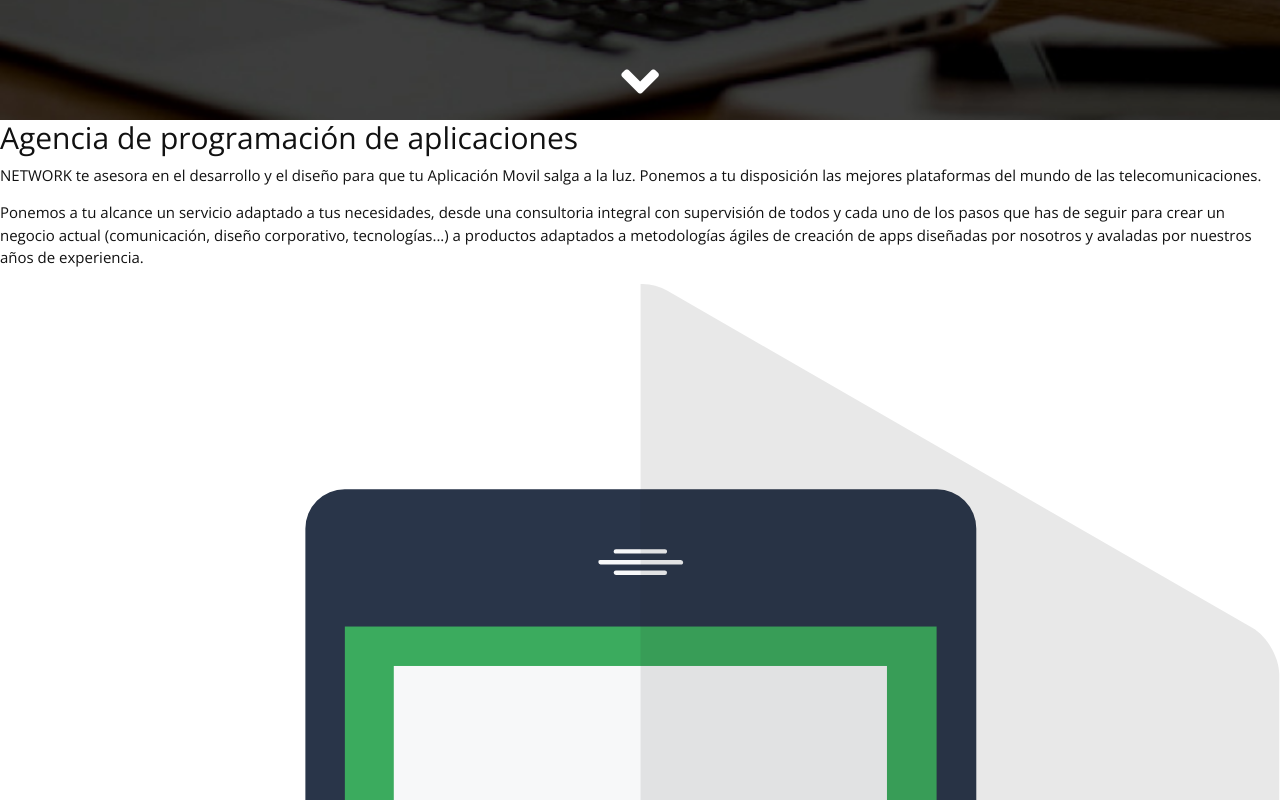
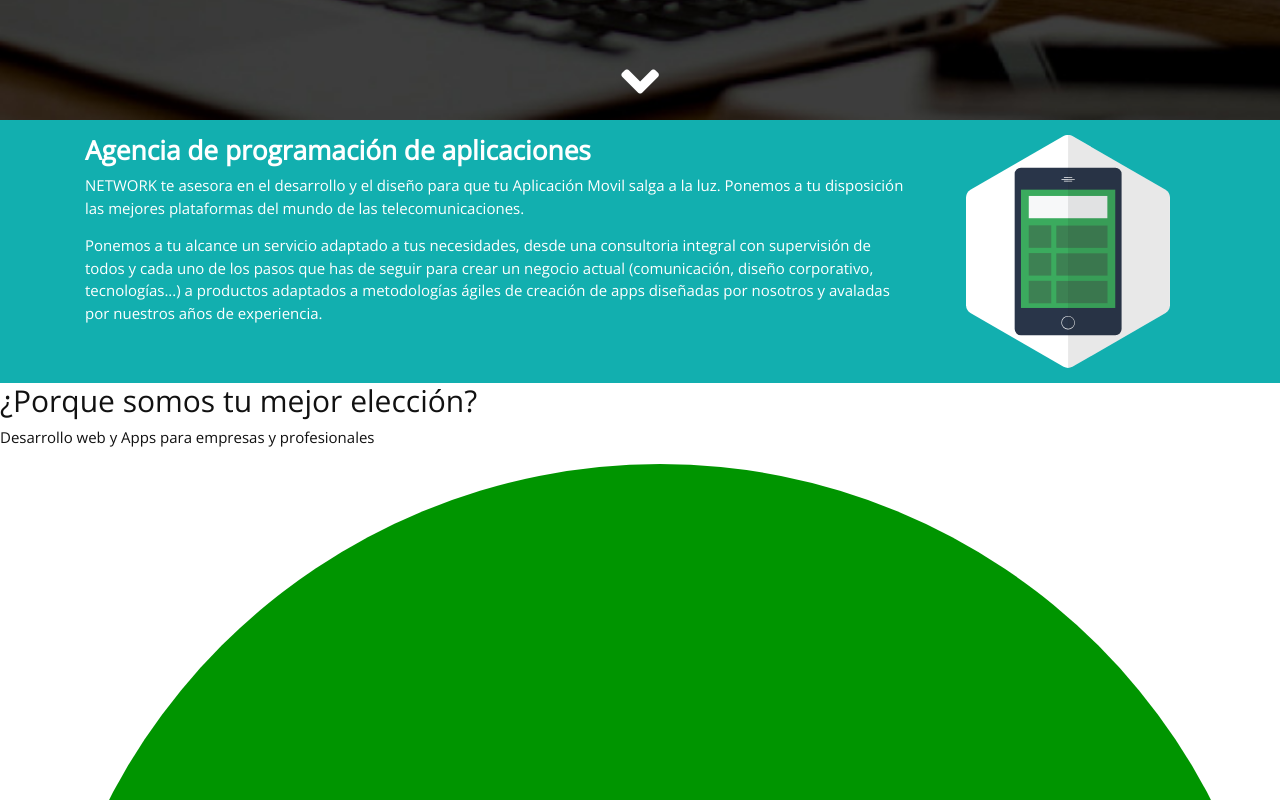
Before and after one commit to noble07/curso-bootstrap-4-sm, a website built with webpack: page index.html in a window 1280 px wide. Shown: the part 680-1480 px from the top of the page. Built offline with nearby package versions, Linux system fonts and the light colour scheme.

Commit message:
Se maqueta seccion Agencia

```diff
--- a/assets/scss/breakpoints/_custom.scss
+++ b/assets/scss/breakpoints/_custom.scss
@@ -138,3 +138,15 @@ body {
   50% { transform: translateY(6px); }
   to { transform: translateY(0); }
 }
+
+/*------------- SECION AGENCIA ----------------*/
+.agency {
+  background: $primary;
+  color: #fff;
+
+  img {
+    width: 80%;
+    margin: 0 auto;
+    display: block;
+  }
+}
--- a/index.html
+++ b/index.html
@@ -56,11 +56,19 @@
     </div>
   </section>
 
-  <section class="agency" id="agency">
-    <h2>Agencia de programación de aplicaciones</h2>
-    <p>NETWORK te asesora en el desarrollo y el diseño para que tu Aplicación Movil salga a la luz. Ponemos a tu disposición las mejores plataformas del mundo de las telecomunicaciones.</p>
-    <p>Ponemos a tu alcance un servicio adaptado a tus necesidades, desde una consultoria integral con supervisión de todos y cada uno de los pasos que has de seguir para crear un negocio actual (comunicación, diseño corporativo, tecnologías...) a productos adaptados a metodologías ágiles de creación de apps diseñadas por nosotros y avaladas por nuestros años de experiencia.</p>
-    <img src="assets/images/agencia.svg" alt="La agencia">
+  <section class="agency py-3" id="agency">
+    <div class="container">
+      <div class="row">
+        <div class="col-md-8 col-xl-9">
+          <h2 class="h3 text-center text-md-left font-weight-bold">Agencia de programación de aplicaciones</h2>
+          <p>NETWORK te asesora en el desarrollo y el diseño para que tu Aplicación Movil salga a la luz. Ponemos a tu disposición las mejores plataformas del mundo de las telecomunicaciones.</p>
+          <p>Ponemos a tu alcance un servicio adaptado a tus necesidades, desde una consultoria integral con supervisión de todos y cada uno de los pasos que has de seguir para crear un negocio actual (comunicación, diseño corporativo, tecnologías...) a productos adaptados a metodologías ágiles de creación de apps diseñadas por nosotros y avaladas por nuestros años de experiencia.</p>
+        </div>
+        <div class="col-md-4 col-xl-3">
+          <img src="assets/images/agencia.svg" alt="La agencia">
+        </div>
+      </div>
+    </div>
   </section>
 
   <section class="your-best-choice">
```
Also changed, not shown: public/css/main.css, 1 other file.
